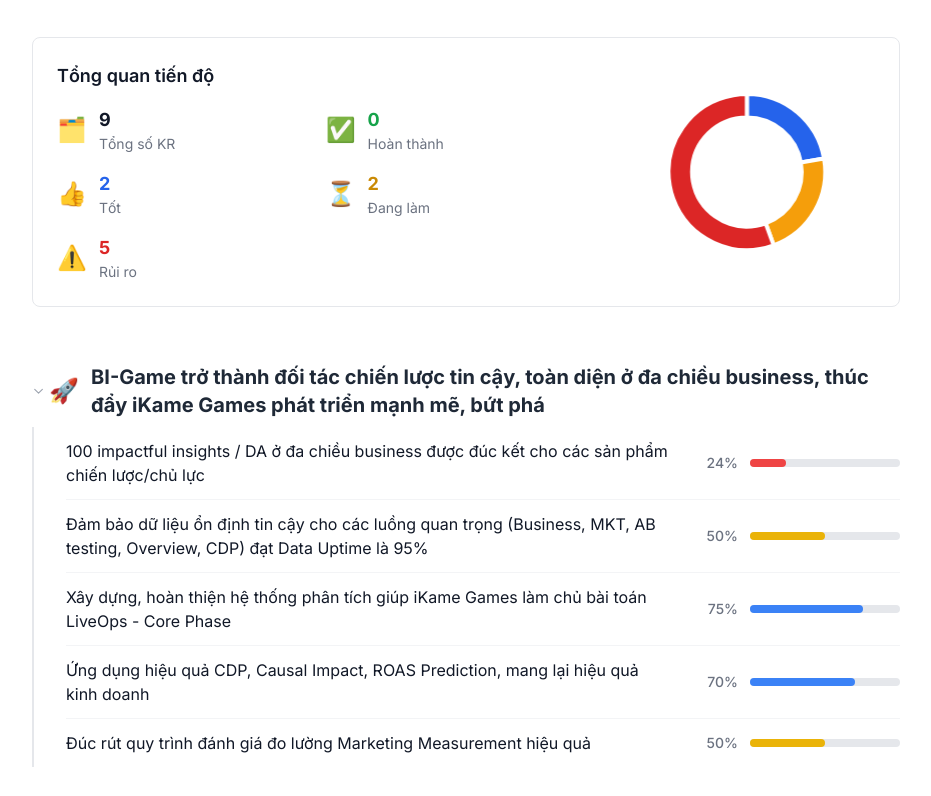
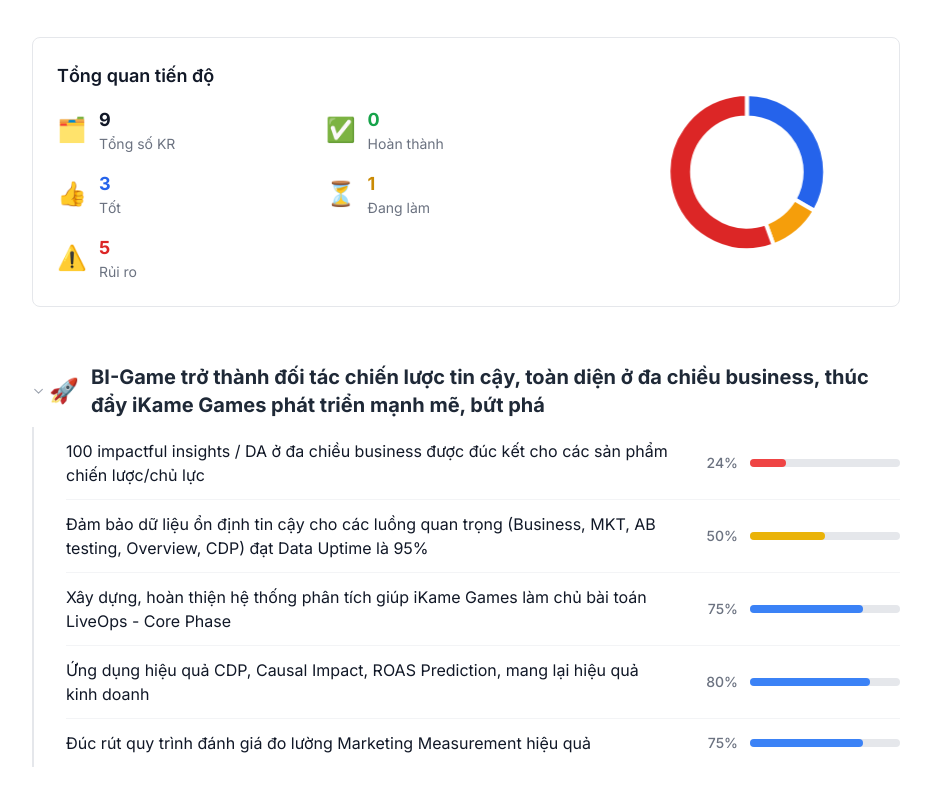
Before and after one commit to congtt041195/okr-dashboard, a plain HTML site: page index.html in a window 1280 px wide. Shown: the part 139-935 px from the top of the page, without its empty margins (174-1105 px from the left). Drawn offline with nearby package versions, Linux system fonts and the light colour scheme.

Commit message:
Update index.html

```diff
--- a/index.html
+++ b/index.html
@@ -98,15 +98,14 @@
     document.addEventListener('DOMContentLoaded', function() {
 
         // --- DATA SOURCE ---
-        // Data parsed from "H1- 2025 OKR Planning & Execution - 1. OKRs.csv"
-        // Progress is now a direct percentage value.
+        // Updated with the latest progress values provided by the user.
         const okrData = {
             "🚀 BI-Game trở thành đối tác chiến lược tin cậy, toàn diện ở đa chiều business, thúc đẩy iKame Games phát triển mạnh mẽ, bứt phá": [
                 { title: '100 impactful insights / DA ở đa chiều business được đúc kết cho các sản phẩm chiến lược/chủ lực', progress: 0.24 },
                 { title: 'Đảm bảo dữ liệu ổn định tin cậy cho các luồng quan trọng (Business, MKT, AB testing, Overview, CDP) đạt Data Uptime là 95%', progress: 0.50 },
                 { title: 'Xây dựng, hoàn thiện hệ thống phân tích giúp iKame Games làm chủ bài toán LiveOps - Core Phase', progress: 0.75 },
-                { title: 'Ứng dụng hiệu quả CDP, Causal Impact, ROAS Prediction, mang lại hiệu quả kinh doanh', progress: 0.70 },
-                { title: 'Đúc rút quy trình đánh giá đo lường Marketing Measurement hiệu quả', progress: 0.50 },
+                { title: 'Ứng dụng hiệu quả CDP, Causal Impact, ROAS Prediction, mang lại hiệu quả kinh doanh', progress: 0.80 },
+                { title: 'Đúc rút quy trình đánh giá đo lường Marketing Measurement hiệu quả', progress: 0.75 },
             ],
             "🔥 Đội ngũ team vững mạnh, nhiệt huyết, sáng tạo, không ngừng nâng tầm": [
                 { title: '100% thành viên team được áp dụng hệ thống Level và áp dụng để phát triển bản thân', progress: 0.00 },
```
